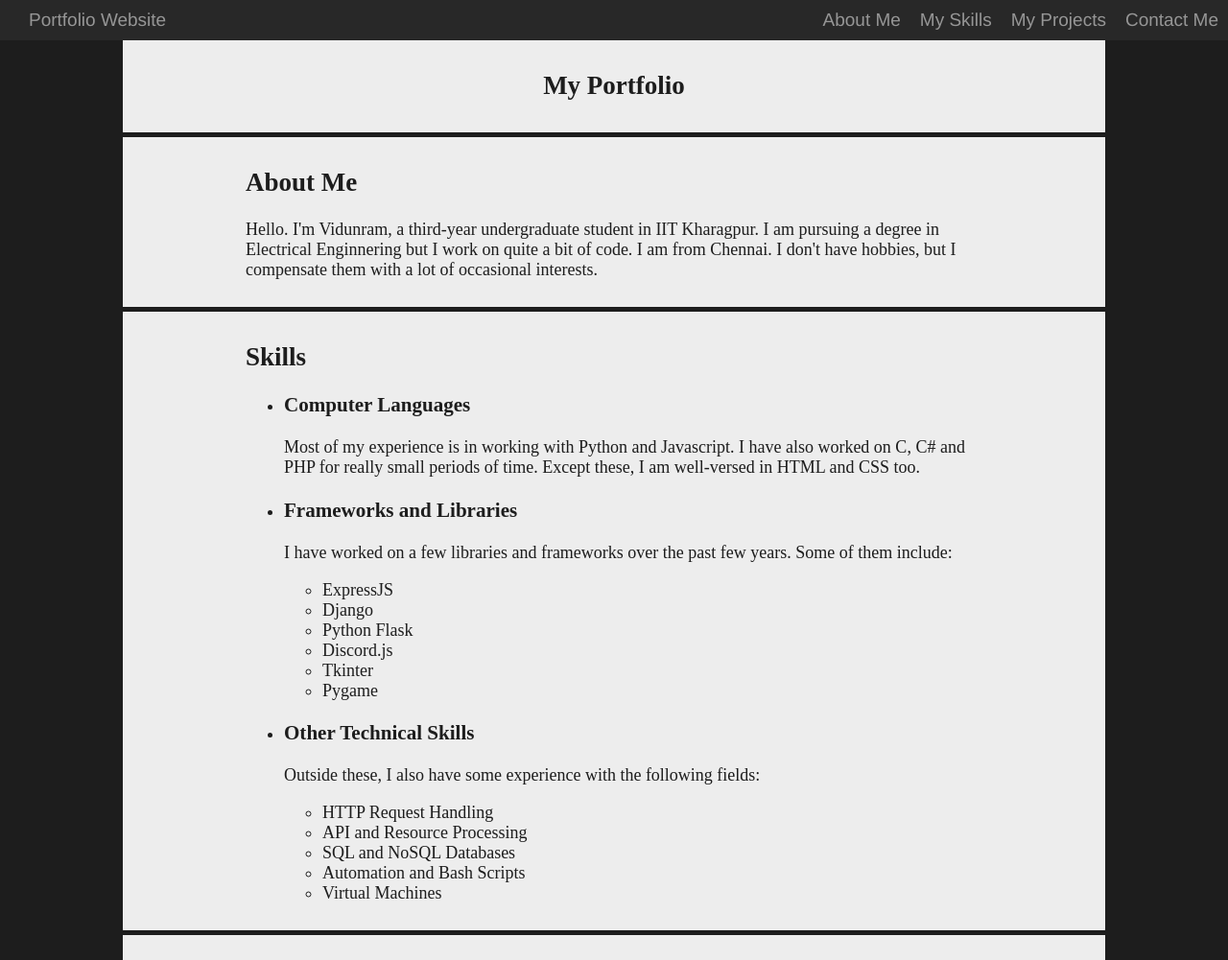
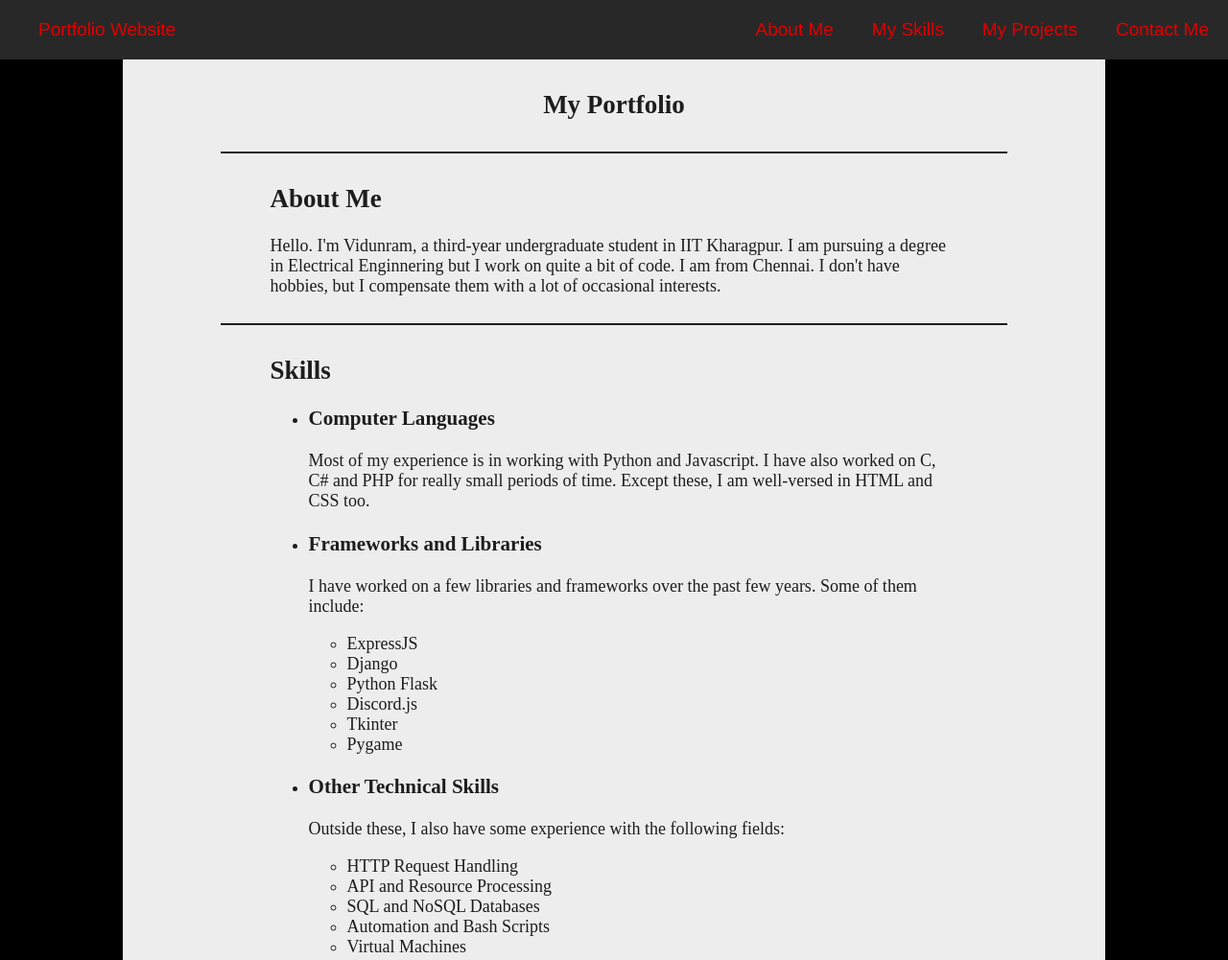
Before and after one commit to Goose-Of-War/goose-of-war.github.io, a plain HTML site: page index.html in a window 1280 px wide. Shown: the top 1001 px of the page at 96% size. Drawn offline with Linux system fonts and the light colour scheme.

Commit message:
More tweaking

```diff
--- a/index.html
+++ b/index.html
@@ -60,13 +60,10 @@
 					'click', () => nextSlide(document.querySelector('.slideshow-objects-container'))
 				);
 
-				function checkForSlideChange () {
+				setInterval(function () {
 					timeToChange -= 25;
 					if (timeToChange < 0) nextSlide(document.querySelector('.slideshow-objects-container'));
-					setTimeout(checkForSlideChange, 25);
-				}
-
-				checkForSlideChange();
+				}, 25);
 
 			})
 
--- a/styles/main-style.css
+++ b/styles/main-style.css
@@ -12,6 +12,12 @@
 	--off-white: #cfcfcf;
 	--white: #ededed;
 	--blinding-white: #ffffff;
+
+	--darker-red: #5f0000;
+	--dark-red: #9b0303;
+	--red: #e00000;
+	--light-red: #e84040;
+	--lighter-red: #ff6e6e;
 }
 
 body {
@@ -20,7 +26,7 @@ body {
 
 	font-size: 1.06em;
 	color: var(--black);
-	background-color: var(--black);
+	background-color: var(--pitch-black);
 }
 
 main {
@@ -32,8 +38,15 @@ main {
 
 section {
 	/* border: solid 1px var(--dark); */
-	padding: 10px 10vw;
-	border-bottom: solid 5px var(--black);
+	width: 70%;
+	margin: auto;
+	padding: 10px 5%;
+
+	border-bottom: solid 2px var(--black);
+}
+
+#projects { /* last section */
+	border-bottom: 0px;
 }
 
 footer {
@@ -48,6 +61,15 @@ footer > div > div {
 	width: 300px;
 }
 
+footer h3 {
+	color: var(--red);
+}
+
 footer a, footer a:active {
 	color: var(--link);
+	transition: 0.3s;
 }
+
+footer a:hover, footer a:focus {
+	color: var(--light-red);
+}
--- a/styles/navbar.css
+++ b/styles/navbar.css
@@ -24,9 +24,9 @@ nav > div {
 }
 
 nav > div > * {
-	color: var(--light-gray);
-	height: calc(100% - 20px);
-	padding: 10px;
+	color: var(--red);
+	height: calc(100% - 40px) 10px;
+	padding: 20px;
 }
 
 #navbar-main  {
@@ -46,10 +46,10 @@ nav > div > * {
 	background-color: inherit;
 	font-family: inherit;
 	font-size: inherit;
-	transition: background-color 0.3s, color 0.3s;
+	transition: 0.3s;
 }
 
 .sandwich-item:hover {
 	background-color: var(--black);
-	color: var(--off-white);
+	color: var(--lighter-red);
 }
```
